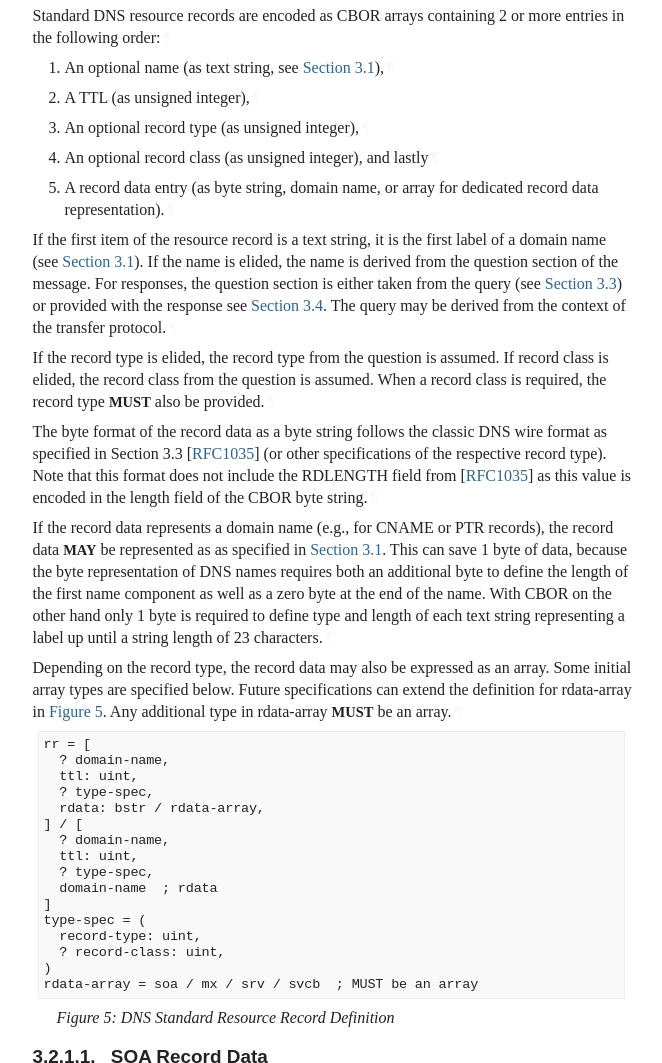
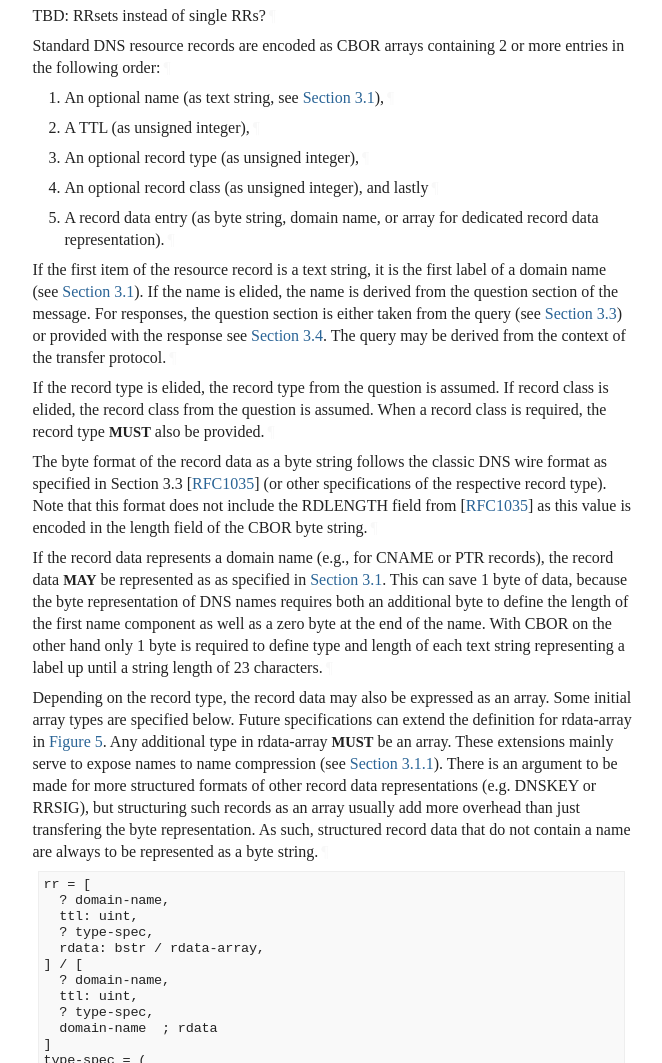
Before and after one commit to anr-bmbf-pivot/draft-lenders-dns-cbor, a plain HTML site: page draft-lenders-dns-cbor.html in a window 1280 px wide. Shown: the part 3148-4211 px from the top of the page, without its empty margins (92-754 px from the left). Drawn offline with Linux system fonts and the light colour scheme; a web font is replaced by a local one.

Commit message:
Script updating gh-pages from 4d02568. [ci skip]

```diff
--- a/draft-lenders-dns-cbor.html
+++ b/draft-lenders-dns-cbor.html
@@ -1464,52 +1464,56 @@ dns-rr = rr / #6.141(opt-rr) / bstr
           <h4 id="name-standard-rrs">
 <a href="#section-3.2.1" class="section-number selfRef">3.2.1. </a><a href="#name-standard-rrs" class="section-name selfRef">Standard RRs</a>
           </h4>
-<p id="section-3.2.1-1">Standard DNS resource records are encoded as CBOR arrays containing 2 or more entries in the following
-order:<a href="#section-3.2.1-1" class="pilcrow">¶</a></p>
-<ol start="1" type="1" class="normal type-1" id="section-3.2.1-2">
-<li id="section-3.2.1-2.1">
-              <p id="section-3.2.1-2.1.1">An optional name (as text string, see <a href="#sec_domain-names" class="auto internal xref">Section 3.1</a>),<a href="#section-3.2.1-2.1.1" class="pilcrow">¶</a></p>
-</li>
-            <li id="section-3.2.1-2.2">
-              <p id="section-3.2.1-2.2.1">A TTL (as unsigned integer),<a href="#section-3.2.1-2.2.1" class="pilcrow">¶</a></p>
-</li>
-            <li id="section-3.2.1-2.3">
-              <p id="section-3.2.1-2.3.1">An optional record type (as unsigned integer),<a href="#section-3.2.1-2.3.1" class="pilcrow">¶</a></p>
-</li>
-            <li id="section-3.2.1-2.4">
-              <p id="section-3.2.1-2.4.1">An optional record class (as unsigned integer), and lastly<a href="#section-3.2.1-2.4.1" class="pilcrow">¶</a></p>
-</li>
-            <li id="section-3.2.1-2.5">
-              <p id="section-3.2.1-2.5.1">A record data entry (as byte string, domain name, or array for dedicated record data representation).<a href="#section-3.2.1-2.5.1" class="pilcrow">¶</a></p>
+<p id="section-3.2.1-1">TBD: RRsets instead of single RRs?<a href="#section-3.2.1-1" class="pilcrow">¶</a></p>
+<p id="section-3.2.1-2">Standard DNS resource records are encoded as CBOR arrays containing 2 or more entries in the following
+order:<a href="#section-3.2.1-2" class="pilcrow">¶</a></p>
+<ol start="1" type="1" class="normal type-1" id="section-3.2.1-3">
+<li id="section-3.2.1-3.1">
+              <p id="section-3.2.1-3.1.1">An optional name (as text string, see <a href="#sec_domain-names" class="auto internal xref">Section 3.1</a>),<a href="#section-3.2.1-3.1.1" class="pilcrow">¶</a></p>
+</li>
+            <li id="section-3.2.1-3.2">
+              <p id="section-3.2.1-3.2.1">A TTL (as unsigned integer),<a href="#section-3.2.1-3.2.1" class="pilcrow">¶</a></p>
+</li>
+            <li id="section-3.2.1-3.3">
+              <p id="section-3.2.1-3.3.1">An optional record type (as unsigned integer),<a href="#section-3.2.1-3.3.1" class="pilcrow">¶</a></p>
+</li>
+            <li id="section-3.2.1-3.4">
+              <p id="section-3.2.1-3.4.1">An optional record class (as unsigned integer), and lastly<a href="#section-3.2.1-3.4.1" class="pilcrow">¶</a></p>
+</li>
+            <li id="section-3.2.1-3.5">
+              <p id="section-3.2.1-3.5.1">A record data entry (as byte string, domain name, or array for dedicated record data representation).<a href="#section-3.2.1-3.5.1" class="pilcrow">¶</a></p>
 </li>
           </ol>
-<p id="section-3.2.1-3">If the first item of the resource record is a text string, it is the first label of a domain name
+<p id="section-3.2.1-4">If the first item of the resource record is a text string, it is the first label of a domain name
 (see <a href="#sec_domain-names" class="auto internal xref">Section 3.1</a>).
 If the name is elided, the name is derived from the question section of the message.
 For responses, the question section is either taken from the query (see <a href="#sec_queries" class="auto internal xref">Section 3.3</a>) or provided
 with the response see <a href="#sec_responses" class="auto internal xref">Section 3.4</a>.
-The query may be derived from the context of the transfer protocol.<a href="#section-3.2.1-3" class="pilcrow">¶</a></p>
-<p id="section-3.2.1-4">If the record type is elided, the record type from the question is assumed.
+The query may be derived from the context of the transfer protocol.<a href="#section-3.2.1-4" class="pilcrow">¶</a></p>
+<p id="section-3.2.1-5">If the record type is elided, the record type from the question is assumed.
 If record class is elided, the record class from the question is assumed.
-When a record class is required, the record type <span class="bcp14">MUST</span> also be provided.<a href="#section-3.2.1-4" class="pilcrow">¶</a></p>
-<p id="section-3.2.1-5">The byte format of the record data as a byte string follows the classic DNS wire format as specified
+When a record class is required, the record type <span class="bcp14">MUST</span> also be provided.<a href="#section-3.2.1-5" class="pilcrow">¶</a></p>
+<p id="section-3.2.1-6">The byte format of the record data as a byte string follows the classic DNS wire format as specified
 in Section 3.3 <span>[<a href="#RFC1035" class="cite xref">RFC1035</a>]</span> (or other specifications of the respective record type).
 Note that this format does not include the RDLENGTH field from <span>[<a href="#RFC1035" class="cite xref">RFC1035</a>]</span> as this value is encoded in
-the length field of the CBOR byte string.<a href="#section-3.2.1-5" class="pilcrow">¶</a></p>
-<p id="section-3.2.1-6">If the record data represents a domain name (e.g., for CNAME or PTR records), the record data <span class="bcp14">MAY</span> be
+the length field of the CBOR byte string.<a href="#section-3.2.1-6" class="pilcrow">¶</a></p>
+<p id="section-3.2.1-7">If the record data represents a domain name (e.g., for CNAME or PTR records), the record data <span class="bcp14">MAY</span> be
 represented as as specified in <a href="#sec_domain-names" class="auto internal xref">Section 3.1</a>.
 This can save 1 byte of data, because the byte representation of DNS names requires both an
 additional byte to define the length of the first name component as well as a zero byte at the end
 of the name.
 With CBOR on the other hand only 1 byte is required to define type and length of each text string
-representing a label up until a string length of 23 characters.<a href="#section-3.2.1-6" class="pilcrow">¶</a></p>
-<p id="section-3.2.1-7">Depending on the record type, the record data may also be expressed as an array.
+representing a label up until a string length of 23 characters.<a href="#section-3.2.1-7" class="pilcrow">¶</a></p>
+<p id="section-3.2.1-8">Depending on the record type, the record data may also be expressed as an array.
 Some initial array types are specified below.
 Future specifications can extend the definition for rdata-array in <a href="#fig_dns-standard-rr" class="auto internal xref">Figure 5</a>.
-Any additional type in rdata-array <span class="bcp14">MUST</span> be an array.<a href="#section-3.2.1-7" class="pilcrow">¶</a></p>
+Any additional type in rdata-array <span class="bcp14">MUST</span> be an array.
+These extensions mainly serve to expose names to name compression (see <a href="#sec_name-compression" class="auto internal xref">Section 3.1.1</a>).
+There is an argument to be made for more structured formats of other record data representations (e.g. DNSKEY or RRSIG), but structuring such records as an array usually add more overhead than just transfering the byte representation.
+As such, structured record data that do not contain a name are always to be represented as a byte string.<a href="#section-3.2.1-8" class="pilcrow">¶</a></p>
 <span id="name-dns-standard-resource-recor"></span><div id="fig_dns-standard-rr">
 <figure id="figure-5">
-            <div class="lang-cddl sourcecode" id="section-3.2.1-8.1">
+            <div class="lang-cddl sourcecode" id="section-3.2.1-9.1">
 <pre>
 rr = [
   ? domain-name,
```
Also changed, not shown: draft-lenders-dns-cbor.txt.
